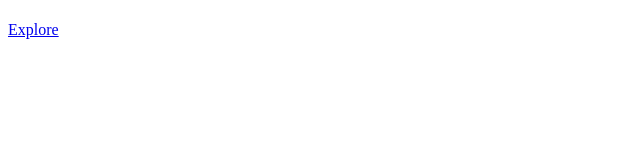
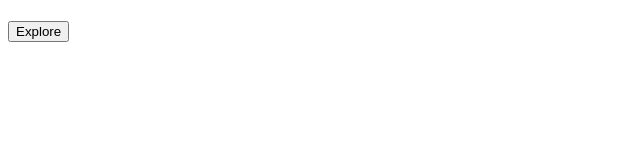
Before and after one commit to 4lejo-N4r/Web-Pages, a plain HTML site: page index.html in a window 1280 px wide. Shown: the whole page, without its empty margins (0-640 px from the left). Drawn offline with Linux system fonts and the light colour scheme.

Commit message:
feat: :construction: Header construction

```diff
--- a/index.html
+++ b/index.html
@@ -10,7 +10,7 @@
         <h1></h1>
         <p></p>
         <div class="div__header">
-            <a href="#">Explore</a>
+            <button>Explore</button>
         </div>
     </header>
 </body>
```
